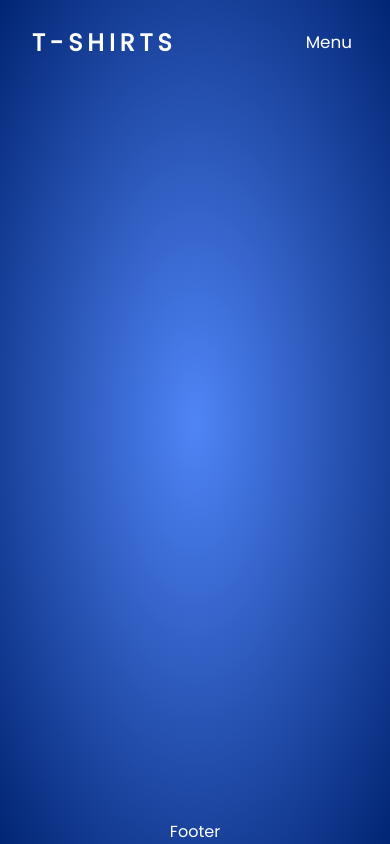
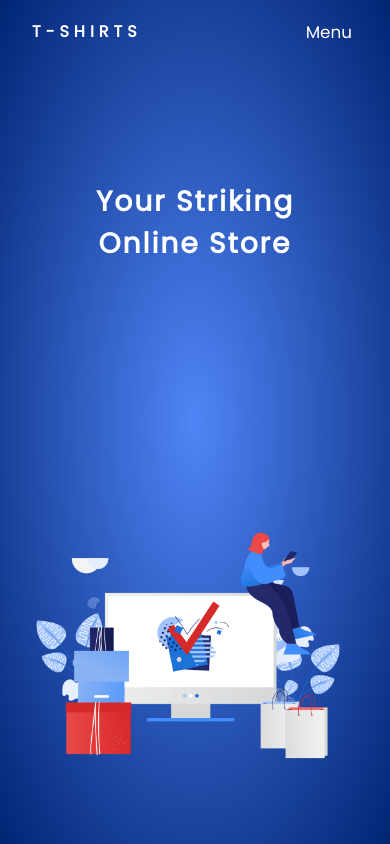
Before and after one commit to JabezSanjay/EcommerceTshirt-MERN, a React app in the folder frontend/: page / in a window 390 px wide. Built offline with nearby package versions, Linux system fonts and the light colour scheme; no server answers.

Commit message:
Completed designing of homepage.

```diff
--- a/frontend/src/core/Base.js
+++ b/frontend/src/core/Base.js
@@ -3,7 +3,7 @@ import "./scss/Base.modules.scss";
 
 const Base = () => {
   return (
-    <div class="footer">
+    <div className="footer">
       <p>Footer</p>
     </div>
   );
--- a/frontend/src/core/Home.js
+++ b/frontend/src/core/Home.js
@@ -1,12 +1,18 @@
 import React from "react";
 import Menu from "./Menu";
-import Base from "./Base";
+import "./scss/Home.modules.scss";
+import illustration from "../images/main-page-illustration.png";
 
 const Home = () => {
   return (
     <div>
       <Menu />
-      <Base />
+      <div className="homescreen">
+        <div className="homescreen__text">
+          <h1>Your Striking Online Store</h1>
+        </div>
+        <img src={illustration} alt="" />
+      </div>
     </div>
   );
 };
--- a/frontend/src/core/scss/Base.modules.scss
+++ b/frontend/src/core/scss/Base.modules.scss
@@ -1,9 +1,10 @@
+@import "./variables";
 .footer {
     position: fixed;
     left: 0;
     bottom: 0;
     width: 100%;
-    background-color:radial-gradient(rgb(80, 133, 247), rgb(1, 37, 116));
+    background: linear-gradient($primaryBackgroundColor, $secondaryBackgroundColor,0.2);
     color: white;
     text-align: center;
   }
--- a/frontend/src/core/scss/Home.modules.scss
+++ b/frontend/src/core/scss/Home.modules.scss
@@ -0,0 +1,39 @@
+@import "./variables";
+
+.homescreen{
+    min-height: 100vh;
+    display: flex;
+    background: radial-gradient($primaryBackgroundColor, $secondaryBackgroundColor);
+    flex-direction: row;
+    align-items: center;
+    justify-content: space-evenly;
+    &__text{
+        display: flex;
+        flex-direction: column;
+        text-align: center;
+        h1{
+            font-size: 2.5rem;
+            color:$whiteColor;
+            letter-spacing: 2px;
+        }
+    }
+    img{
+      width:90vh;
+  }
+}
+
+@media (max-width: 1024px) {
+    .homescreen{
+        flex-direction: column;
+        justify-content: space-around;
+        img{
+            width: 45vh;
+        }
+        &__text{
+            h1{
+                font-size: 1.75rem;
+                margin: 125px 50px ;
+            }
+        }
+    }
+  }
--- a/frontend/src/core/scss/Menu.modules.scss
+++ b/frontend/src/core/scss/Menu.modules.scss
@@ -8,12 +8,13 @@
     display: flex;
     align-items: center;
     justify-content: space-between;
-    min-height: 10vh;
+    min-height: 7.5vh;
     position: fixed;
     width: 100%;
+    background: linear-gradient($primaryBackgroundColor, $secondaryBackgroundColor,2);
 
     &__logo {
-      font-size: 1.5rem;
+      font-size: 1rem;
       text-transform: uppercase;
       letter-spacing: 5px;
       color: $whiteColor;
@@ -74,7 +75,7 @@
 
 
 
-@media (max-width: 725px) {
+@media (max-width: 1024px) {
   .navbar {
     &__links {
       position: absolute;
@@ -91,6 +92,7 @@
       transform: translateX(-100%);
       z-index: 10;
     }
+
     .hamburger-menu {
       display: block;
     }
--- a/frontend/src/core/scss/_main.scss
+++ b/frontend/src/core/scss/_main.scss
@@ -9,6 +9,4 @@
   body {
     font-family: "Poppins", sans-serif;
     overflow-x: hidden;
-    min-height: 100vh;
-    background: radial-gradient($primaryBackgroundColor, $secondaryBackgroundColor);
   }
```
Also changed, not shown: frontend/public/index.html (+1 -0 lines), frontend/src/images/main-page-illustration.png (added), 1 other file.
